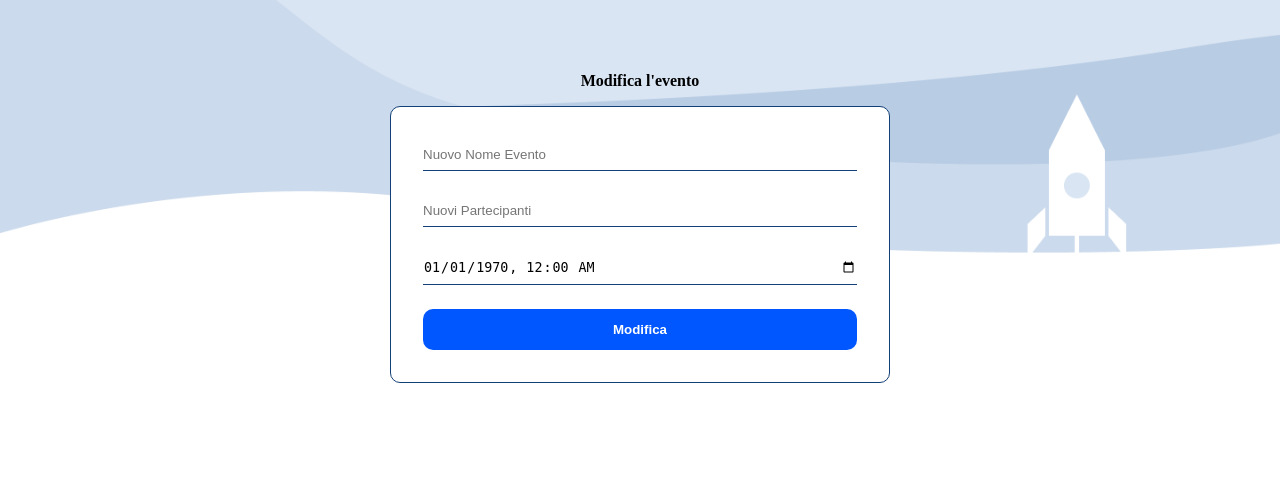
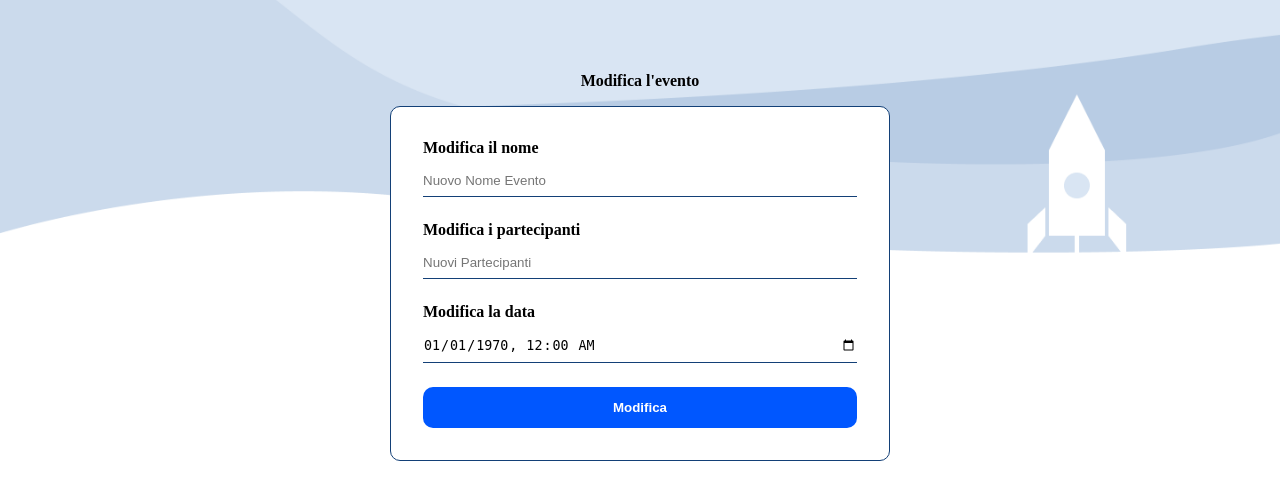
Before and after one commit to DavideFarci/edusogno-task, a PHP site: page /EduSogno/edit.php in a window 1280 px wide. Shown: the part 237-737 px from the top of the page. Run offline with PHP 8.4, Linux system fonts and the light colour scheme; data that the repository does not hold is empty.

Commit message:
add labels in edit

```diff
--- a/edit.php
+++ b/edit.php
@@ -34,8 +34,11 @@ if (isset($_GET['id_evento'])) {
         <form action="dashboard.php" method="post" style="display: inline;">
             <input type="hidden" name="action" value="edit">
             <input type="hidden" name="id_evento" value="<?= $row['id'];?>">
+            <label for="nome_evento">Modifica il nome</label>
             <input type="text" name="nome_evento" value="<?= $row['nome_evento']; ?>" placeholder="Nuovo Nome Evento"><br>
+            <label for="attendees">Modifica i partecipanti</label>
             <input type="email" name="attendees" value="<?= $row['attendees']; ?>" placeholder="Nuovi Partecipanti"><br>
+            <label for="data_evento">Modifica la data</label>
             <input type="datetime-local" name="data_evento" value="<?= date("Y-m-d\TH:i:s", strtotime($row['data_evento'])); ?>" placeholder="Nuova Data e Ora">
             <button class="btn text-center" type="submit">Modifica</button>
         </form>
```
